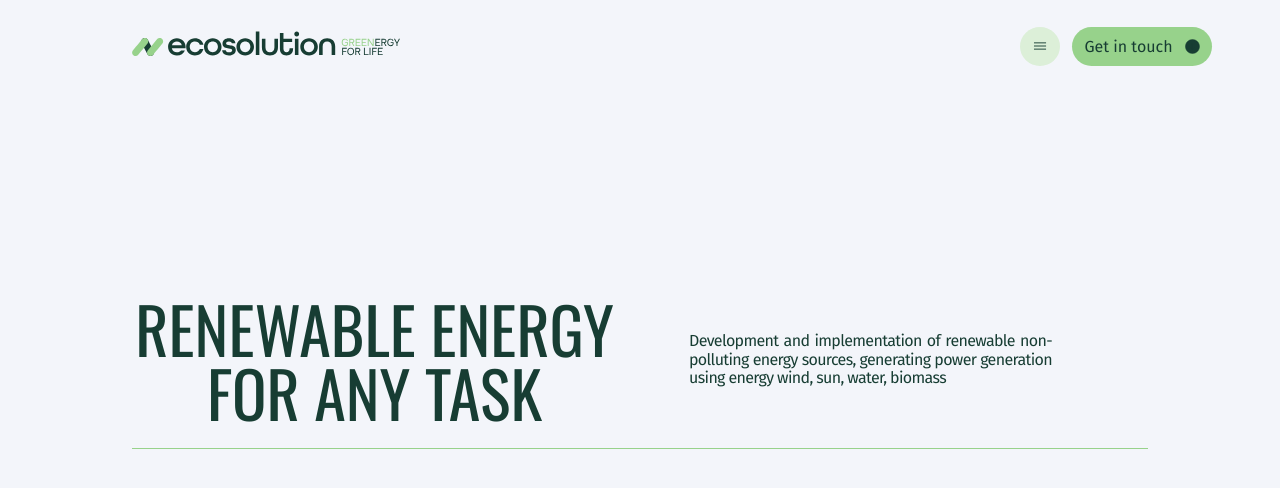
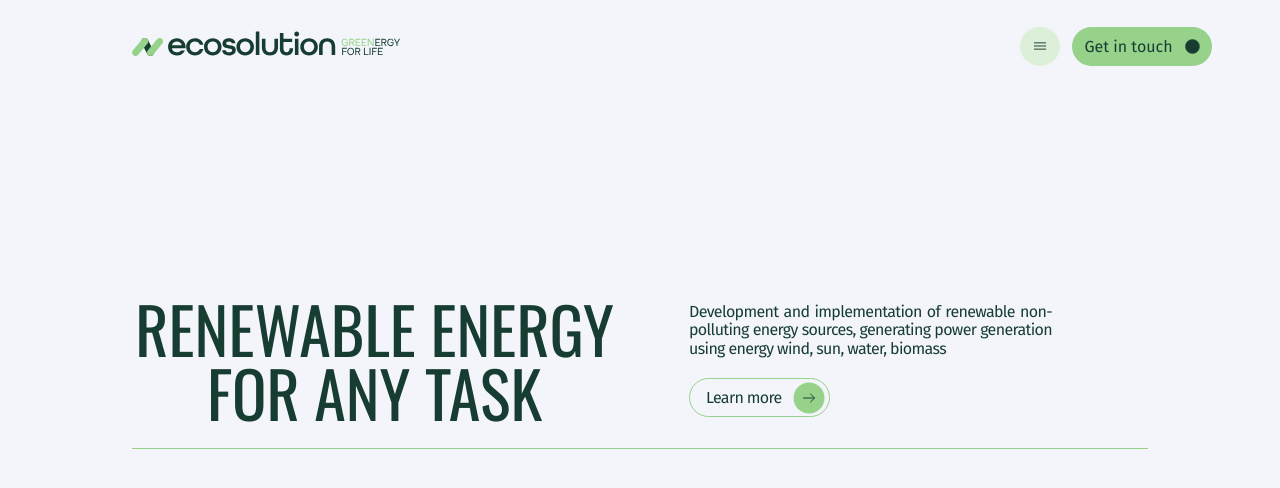
Before and after one commit to Marchenko1997/EcoSolutions, a React (Vite) app: page / in a window 1280 px wide. Shown: the top 488 px of the page. Built offline with nearby package versions, Linux system fonts and the light colour scheme.

Commit message:
create LearnMore Btn

```diff
--- a/src/components/Hero/Hero.jsx
+++ b/src/components/Hero/Hero.jsx
@@ -1,6 +1,7 @@
 import TitleHero from "./TitleHero/TitleHero";
 import { SectionHero, ContentHero, TextContainer } from "./Hero.styled";
 import TextHero from "./TextHero/TextHero.jsx";
+import LearnMoreBtn from "./LearnMoreBtn/LearnMoreBtn.jsx";
 
 const Hero = () => {
   const variants = {
@@ -25,7 +26,8 @@ const Hero = () => {
       <ContentHero>
         <TitleHero />
         <TextContainer>
-          <TextHero />
+                  <TextHero />
+          <LearnMoreBtn />
         </TextContainer>
       </ContentHero>
     </SectionHero>
--- a/src/components/Hero/LearnMoreBtn/LearnMoreBtn.jsx
+++ b/src/components/Hero/LearnMoreBtn/LearnMoreBtn.jsx
@@ -0,0 +1,15 @@
+import sprite from "../../../images/icons.svg";
+import { LinkBtn } from "./LearnMoreBtn.styled";
+
+const LearnMoreBtn = () => {
+  return (
+    <LinkBtn href="#cases" aria-label="Go to section Cases">
+      Learn more
+      <svg width={32} height={32}>
+        <use xlinkHref={`${sprite}#icon-arrow-right`}></use>
+      </svg>
+    </LinkBtn>
+  );
+}
+
+export default LearnMoreBtn
--- a/src/components/Hero/LearnMoreBtn/LearnMoreBtn.styled.jsx
+++ b/src/components/Hero/LearnMoreBtn/LearnMoreBtn.styled.jsx
@@ -0,0 +1,25 @@
+import styled from "styled-components";
+
+export const LinkBtn = styled.a`
+  width: 141px;
+  height: 39px;
+  display: flex;
+  align-items: center;
+  justify-content: space-between;
+  background-color: transparent;
+  border: 1px solid var(--accent-color);
+  border-radius: 500px;
+  color: var(--main-dark);
+  letter-spacing: -0.04em;
+  line-height: 1.12;
+  padding: 4px 4px 4px 16px;
+
+  @media screen and (min-width: 1280px) {
+    transition: all var(--hover-effect);
+
+    &:hover {
+      background-color: var(--main-dark);
+      color: var(--accent-color);
+    }
+  }
+`;
```
